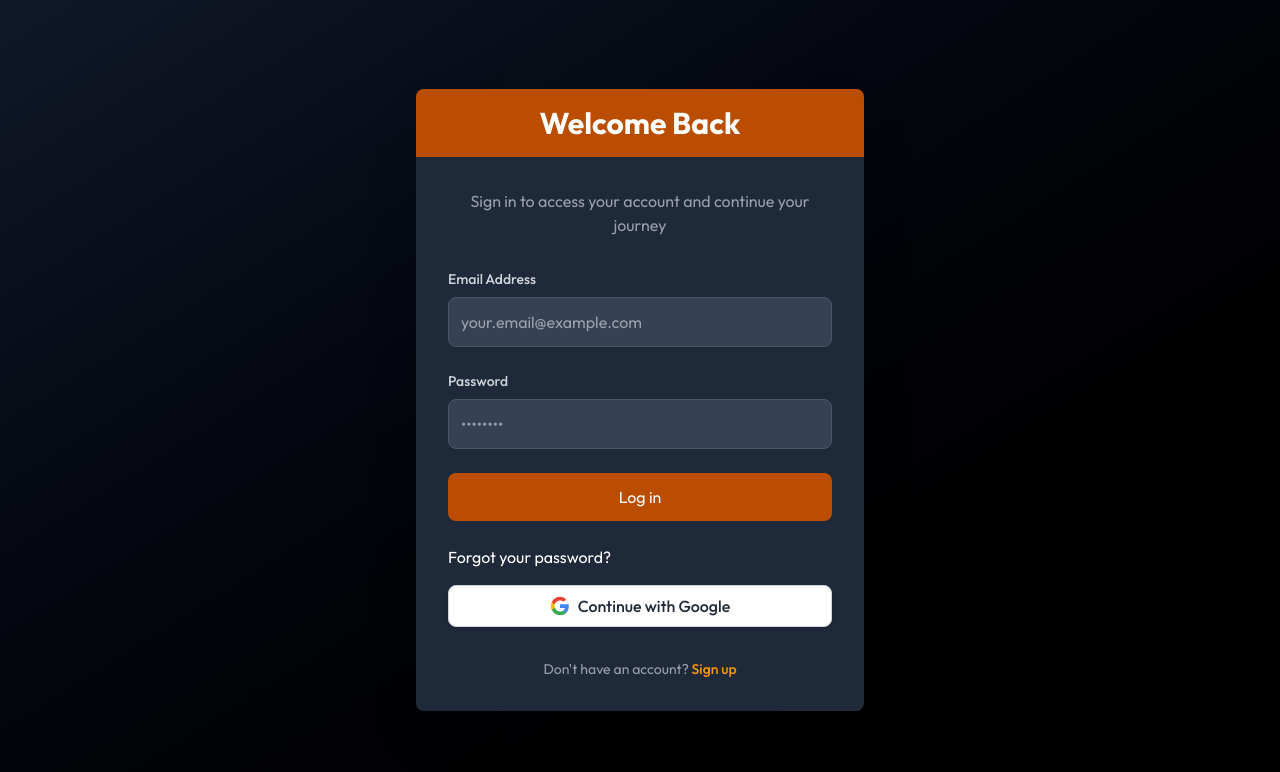
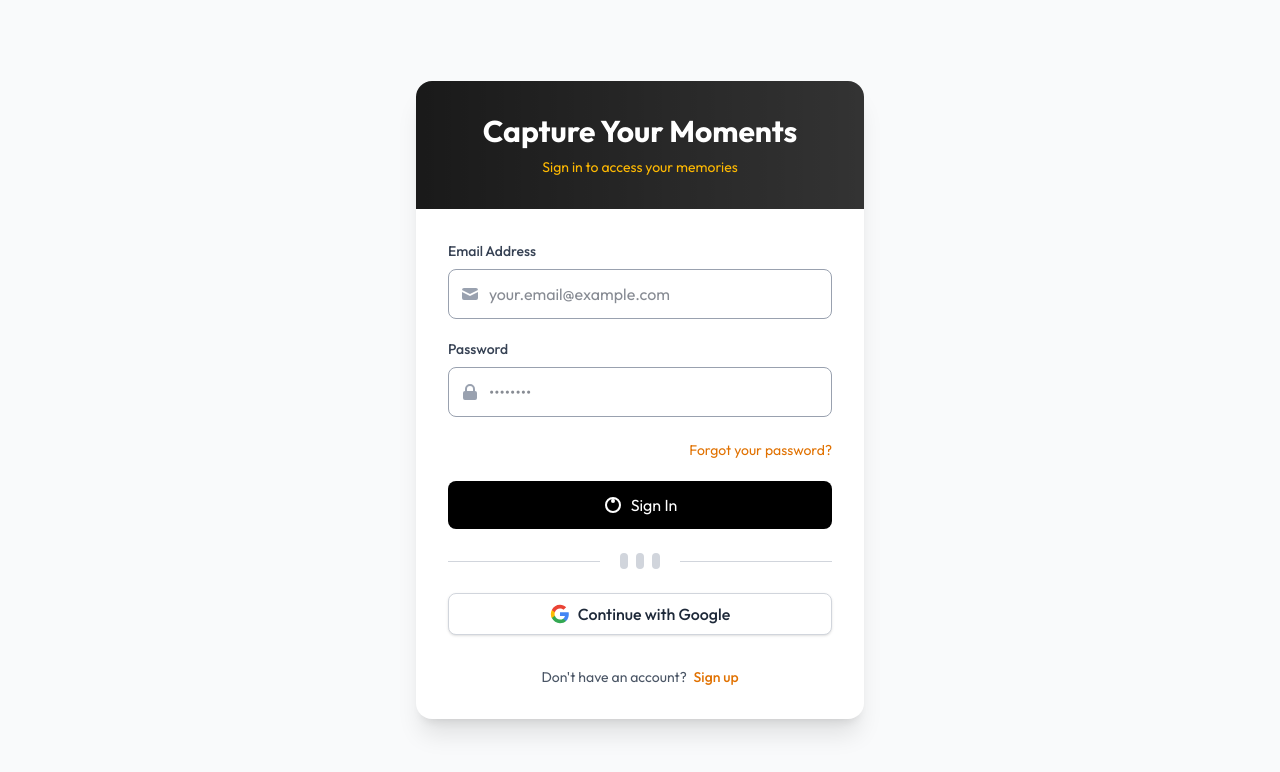
Before and after one commit to DreamWorks-Studio/DreamWorks, a React (Vite) app in the folder frontend/: page /sign-in in a window 1280 px wide. Shown: the top 772 px of the page. Built offline with nearby package versions, Linux system fonts and the light colour scheme; no server answers.

Commit message:
update sign in ui

```diff
--- a/frontend/pages/SignIn.jsx
+++ b/frontend/pages/SignIn.jsx
@@ -64,68 +64,115 @@ const SignIn = () => {
     };
 
   return (
-    <div className="min-h-screen flex items-center justify-center bg-gradient-to-br from-gray-900 to-black p-6">
-      <div className="w-full max-w-md bg-gray-800 rounded-lg shadow-2xl overflow-hidden">
-
-        {/* Header Section */}
-        <div className="bg-amber-700 p-4 relative">
-          <h1 className="text-3xl font-bold text-white text-center">Welcome Back</h1>
+    <div className="min-h-screen flex items-center justify-center bg-gray-50 p-4">
+      <div className="w-full max-w-md bg-white rounded-2xl shadow-xl overflow-hidden">
+        {/* Photography-themed header with slight enhancement */}
+        <div className="bg-gradient-to-r from-black/90 to-black/80 p-8 text-center">
+          <h1 className="text-3xl font-bold text-white">Capture Your Moments</h1>
+          <p className="text-amber-400 text-sm mt-2">Sign in to access your memories</p>
         </div>
 
-        {/* Form Section */}
+        {/* Form Section with enhanced UI */}
         <div className="p-8">
-          <p className="text-center text-gray-400 mb-8">
-            Sign in to access your account and continue your journey
-          </p>
 
-          <form onSubmit={handleSubmit} className="space-y-6">
-
-            {/* Email Input */}
+        <form onSubmit={handleSubmit} className="space-y-5">
+            {/* Email Input with camera icon */}
             <div className="space-y-2">
-              <label className="block text-gray-300 text-sm font-medium">Email Address</label>
+              <label className="block text-gray-700 text-sm font-medium">Email Address</label>
+              <div className="relative">
+                <div className="absolute inset-y-0 left-0 pl-3 flex items-center pointer-events-none">
+                  <svg className="h-5 w-5 text-gray-400" xmlns="http://www.w3.org/2000/svg" viewBox="0 0 20 20" fill="currentColor">
+                    <path d="M2.003 5.884L10 9.882l7.997-3.998A2 2 0 0016 4H4a2 2 0 00-1.997 1.884z" />
+                    <path d="M18 8.118l-8 4-8-4V14a2 2 0 002 2h12a2 2 0 002-2V8.118z" />
+                  </svg>
+                </div>
                 <input
                   type="email"
                   name="email"
                   value={formData.email}
                   onChange={handleChange}
-                className="block w-full p-3 rounded-lg bg-gray-700 border border-gray-600 placeholder-gray-400 text-white"
+                  className="block w-full pl-10 p-3 rounded-lg bg-white border border-gray-400 focus:border-amber-500 focus:outline-none focus:ring-1 focus:ring-amber-500 text-gray-900 transition-colors"
                   placeholder="your.email@example.com"
                   required
                 />
               </div>
+            </div>
 
-            {/* Password Input */}
+            {/* Password Input with lock icon */}
             <div className="space-y-2">
-              <label className="block text-gray-300 text-sm font-medium">Password</label>
+              <label className="block text-gray-700 text-sm font-medium">Password</label>
+              <div className="relative">
+                <div className="absolute inset-y-0 left-0 pl-3 flex items-center pointer-events-none">
+                  <svg className="h-5 w-5 text-gray-400" xmlns="http://www.w3.org/2000/svg" viewBox="0 0 20 20" fill="currentColor">
+                    <path fillRule="evenodd" d="M5 9V7a5 5 0 0110 0v2a2 2 0 012 2v5a2 2 0 01-2 2H5a2 2 0 01-2-2v-5a2 2 0 012-2zm8-2v2H7V7a3 3 0 016 0z" clipRule="evenodd" />
+                  </svg>
+                </div>
                 <input
                   type="password"
                   name="password"
                   value={formData.password}
                   onChange={handleChange}
-                className="block w-full p-3 rounded-lg bg-gray-700 border border-gray-600 placeholder-gray-400 text-white"
+                  className="block w-full pl-10 p-3 rounded-lg bg-white border border-gray-400 focus:border-amber-500 focus:outline-none focus:ring-1 focus:ring-amber-500 text-gray-900 transition-colors"
                   placeholder="••••••••"
                   required
                 />
               </div>
+            </div>
 
-            {/* Submit Button */}
+            {/* Forgot Password Link */}
+            <div className="text-right">
+              <Link to="/forgot-password" className="text-sm text-amber-600 hover:text-amber-700">
+                Forgot your password?
+              </Link>
+            </div>
+
+            {/* Submit Button with camera shutter animation on loading */}
             <button
               type="submit"
-              className="w-full flex justify-center py-3 px-4 rounded-lg text-white bg-amber-700 hover:bg-amber-600"
+              className="w-full flex justify-center items-center py-3 px-4 rounded-lg text-white bg-black hover:bg-gray-800 transition-colors focus:ring-2 focus:ring-offset-2 focus:ring-amber-500"
               disabled={loading}
             >
-              {loading ? 'Loading...' : 'Log in'}
+              {loading ? (
+                <span className="flex items-center">
+                  <svg className="animate-spin h-5 w-5 mr-2" viewBox="0 0 24 24" fill="none" xmlns="http://www.w3.org/2000/svg">
+                    <circle className="opacity-25" cx="12" cy="12" r="10" stroke="currentColor" strokeWidth="4"></circle>
+                    <path className="opacity-75" fill="currentColor" d="M4 12a8 8 0 018-8V0C5.373 0 0 5.373 0 12h4zm2 5.291A7.962 7.962 0 014 12H0c0 3.042 1.135 5.824 3 7.938l3-2.647z"></path>
+                  </svg>
+                  Developing...
+                </span>
+              ) : (
+                <span className="flex items-center">
+                  <svg className="w-5 h-5 mr-2" viewBox="0 0 20 20" fill="currentColor" xmlns="http://www.w3.org/2000/svg">
+                    <path fillRule="evenodd" d="M10 18a8 8 0 100-16 8 8 0 000 16zm0-2a6 6 0 110-12 6 6 0 010 12zm0-8a2 2 0 100-4 2 2 0 000 4z" clipRule="evenodd" />
+                  </svg>
+                  Sign In
+                </span>
+              )}
             </button>
-             <Link to = "/forgot-password"><div className='text-white'>Forgot your password?</div></Link>
-            {/* OAuth Sign-in (Google, Facebook, etc.) */}
+
+            {/* Divider with film strip design */}
+            <div className="relative my-6">
+              <div className="absolute inset-0 flex items-center">
+                <div className="w-full border-t border-gray-300"></div>
+              </div>
+              <div className="relative flex justify-center">
+                <div className="bg-white px-4 flex items-center">
+                  <div className="w-2 h-4 bg-gray-300 mx-1 rounded-sm"></div>
+                  <div className="w-2 h-4 bg-gray-300 mx-1 rounded-sm"></div>
+                  <div className="w-2 h-4 bg-gray-300 mx-1 rounded-sm"></div>
+                </div>
+              </div>
+            </div>
+
+            {/* OAuth Sign-in */}
             <OAuth />
           </form>
 
-          {/* Sign-Up Redirect */}
+          {/* Sign-Up Redirect - Enhanced */}
           <div className="mt-8 text-center">
-            <p className="text-sm text-gray-400">
+            <p className="text-sm text-gray-600">
               Don't have an account?
-              <Link to="/sign-up" className="font-medium text-amber-500 hover:text-amber-400"> Sign up</Link>
+              <Link to="/sign-up" className="ml-1 font-medium text-amber-600 hover:text-amber-800 transition-colors"> Sign up</Link>
             </p>
           </div>
         </div>
```
Lines whose indentation alone changed are shown as unchanged.
